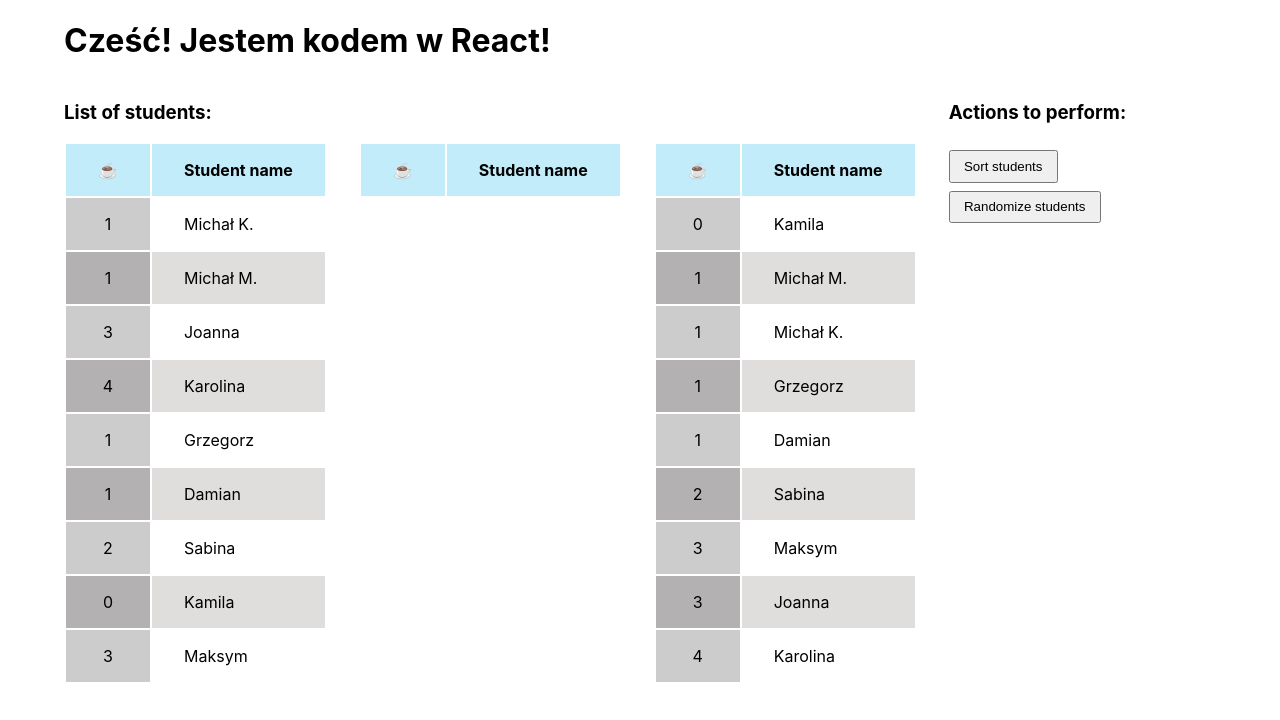
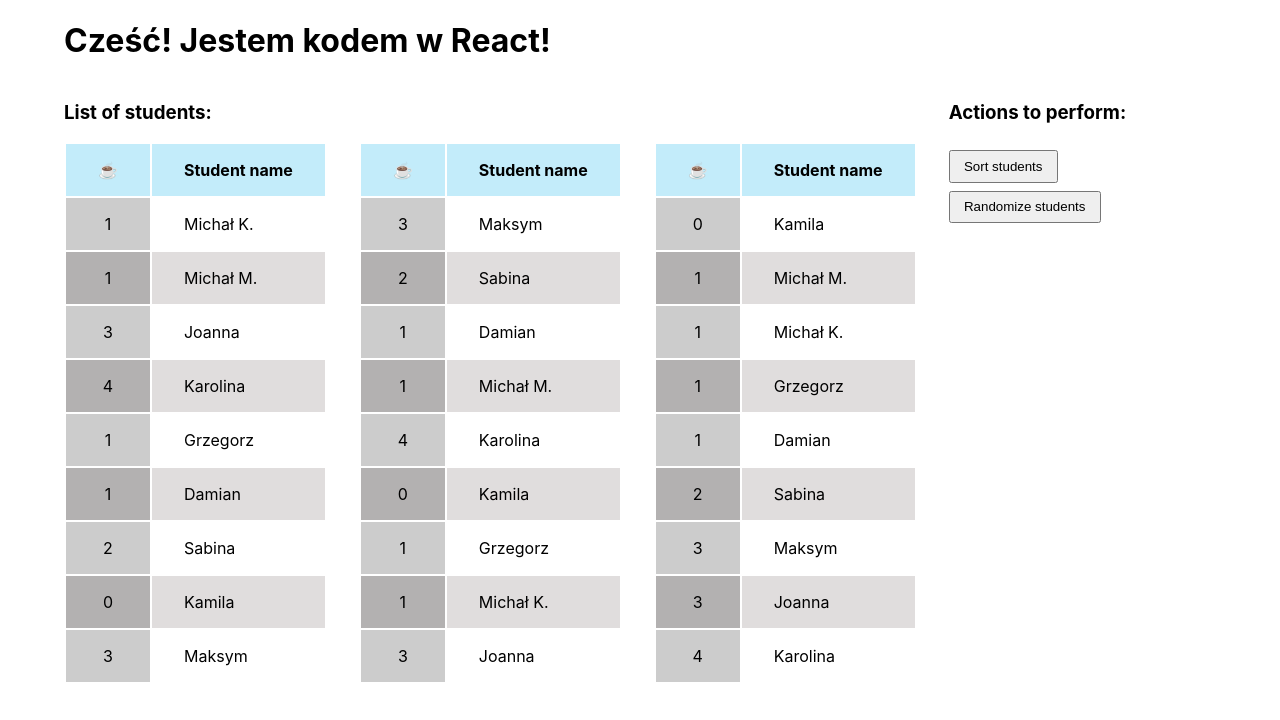
Before and after one commit to argasek/codebrainers-2020-02, a React (Create React App) app: page / in a window 1280 px wide. Shown: the top 720 px of the page. Built offline with nearby package versions, Linux system fonts and the light colour scheme.

Commit message:
Initialize Student object in App constructor.

```diff
--- a/src/App.jsx
+++ b/src/App.jsx
@@ -9,10 +9,25 @@ import Student from 'models/Student';
 class App extends React.Component {
   constructor(props) {
     super(props);
+    this.initStudents();
     this.state = {
       field: 'Cześć! Jestem kodem w React!',
-      shuffledStudents: [],
+      shuffledStudents: this.students.getShuffledStudents(),
     };
+  }
+  initStudents() {
+    this.students = new Students();
+    const specialStudent = new Student('Sabina', 2);
+    specialStudent.setComment('Jedna kawka od Michałów i Damiana!');
+    this.students.push(new Student('Michał M.', 1));
+    this.students.push(new Student('Joanna', 3));
+    this.students.push(new Student('Karolina', 4));
+    this.students.push(new Student('Michał K.', 1));
+    this.students.push(new Student('Grzegorz', 1));
+    this.students.push(new Student('Damian', 1));
+    this.students.push(specialStudent);
+    this.students.push(new Student('Kamila', 0));
+    this.students.push(new Student('Maksym', 3));
   }
 
   render() {
@@ -68,9 +83,9 @@ class App extends React.Component {
           <div>
             <h3>List of students:</h3>
             <div className="d-flex student-lists-container">
-              <StudentList students={students.students}/>
-              <StudentList students={this.state.shuffledStudents}/>
-              <StudentList students={students.getSortedStudents(sortCriteria)}/>
+              <StudentList students={students.students} />
+              <StudentList students={this.state.shuffledStudents} />
+              <StudentList students={students.getSortedStudents(sortCriteria)} />
             </div>
           </div>
           <div className="student-actions">
```
